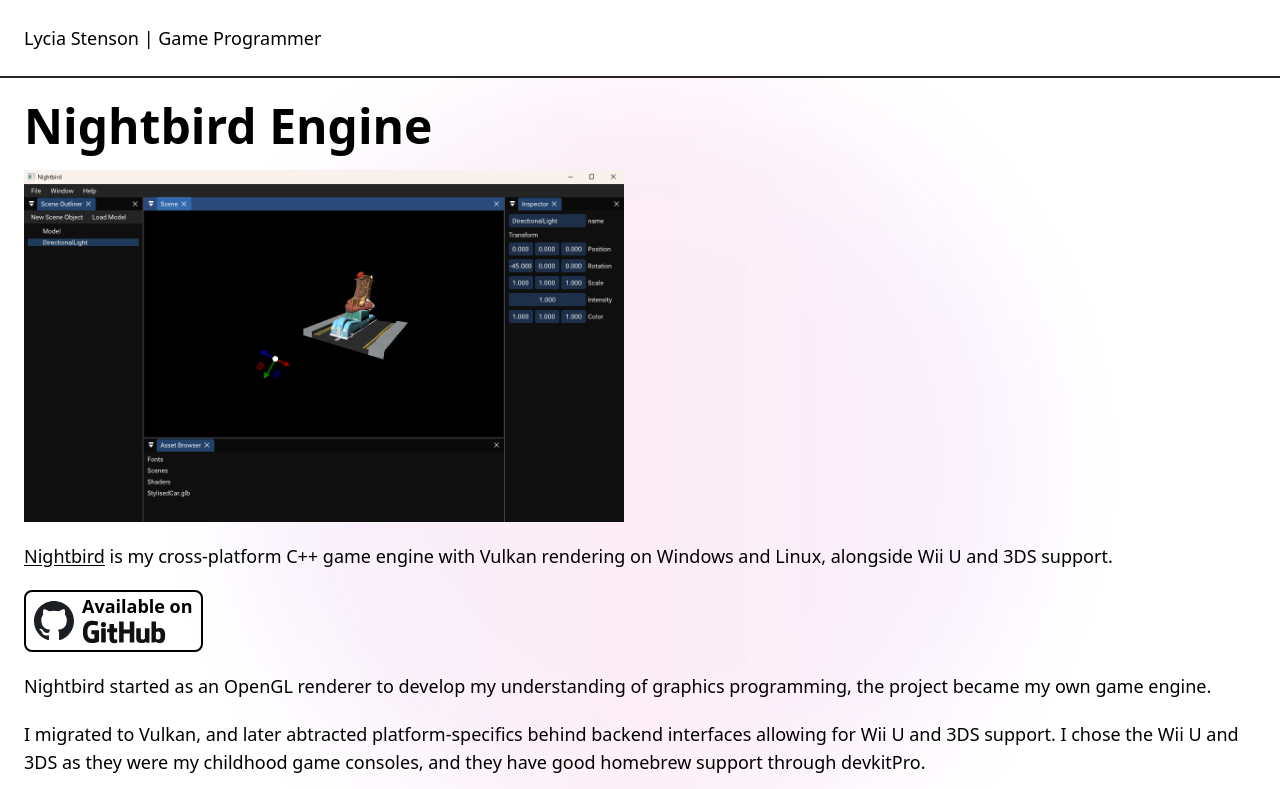
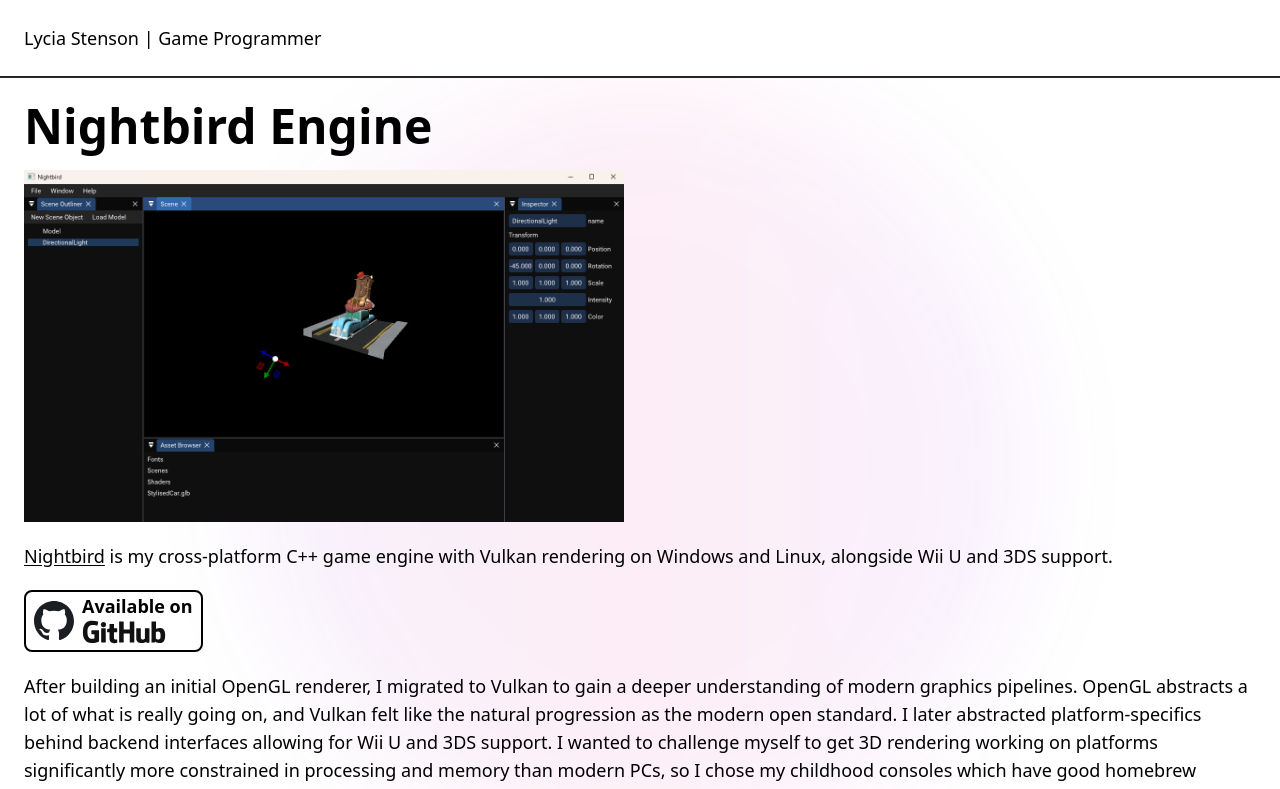
Before and after one commit to LyciaStenson/lyciastenson.github.io, a SvelteKit app: page /nightbird in a window 1280 px wide. Shown: the top 789 px of the page. Built offline with nearby package versions, Linux system fonts and the light colour scheme.

Commit message:
Update +page.svelte

```diff
--- a/src/routes/nightbird/+page.svelte
+++ b/src/routes/nightbird/+page.svelte
@@ -28,11 +28,7 @@
 	</a>
 
 	<p class="text-lg">
-		Nightbird started as an OpenGL renderer to develop my understanding of graphics programming, the project became my own game engine.
-	</p>
-
-	<p class="text-lg">
-		I migrated to Vulkan, and later abtracted platform-specifics behind backend interfaces allowing for Wii U and 3DS support. I chose the Wii U and 3DS as they were my childhood game consoles, and they have good homebrew support through devkitPro.
+		After building an initial OpenGL renderer, I migrated to Vulkan to gain a deeper understanding of modern graphics pipelines. OpenGL abstracts a lot of what is really going on, and Vulkan felt like the natural progression as the modern open standard. I later abstracted platform-specifics behind backend interfaces allowing for Wii U and 3DS support. I wanted to challenge myself to get 3D rendering working on platforms significantly more constrained in processing and memory than modern PCs, so I chose my childhood consoles which have good homebrew support through devkitPro.
 	</p>
 
 	<div class="space-y-2">
```
